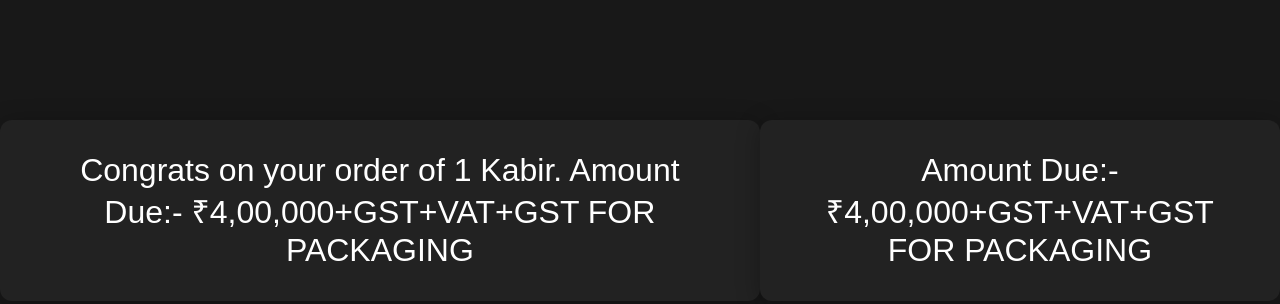
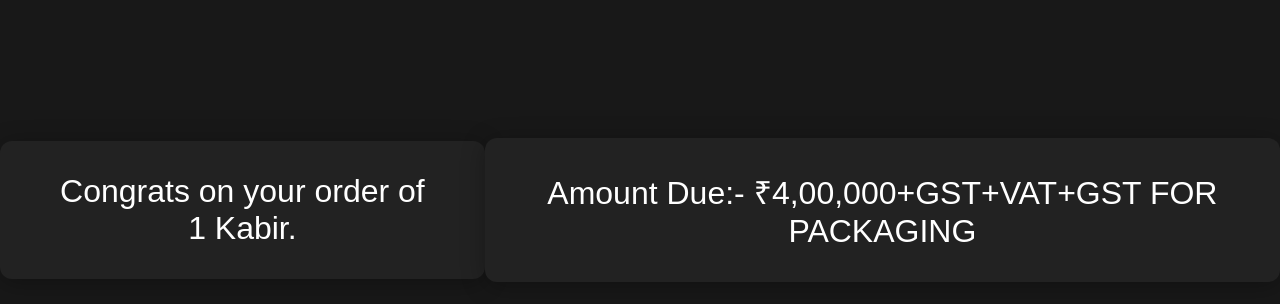
Before and after one commit to Kabir1402/PT, a plain HTML site: page index.html in a window 1280 px wide. Shown: the part 190-494 px from the top of the page. Drawn offline with Linux system fonts and the light colour scheme.

Commit message:
Update index.html

```diff
--- a/index.html
+++ b/index.html
@@ -27,7 +27,6 @@
 <body>
     <div class="message">
         Congrats on your order of 1 Kabir.
-                                                     Amount Due:- ₹4,00,000+GST+VAT+GST FOR PACKAGING
     </div>
     <div class="message">
                                                      Amount Due:- ₹4,00,000+GST+VAT+GST FOR PACKAGING
```
